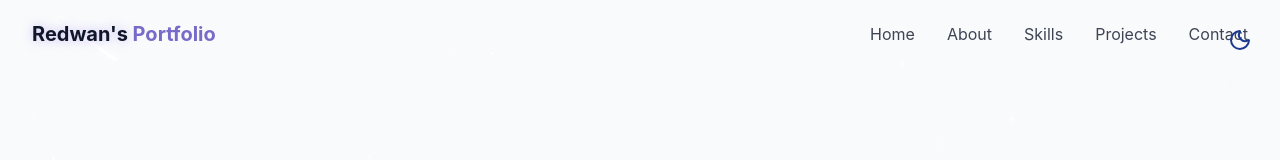
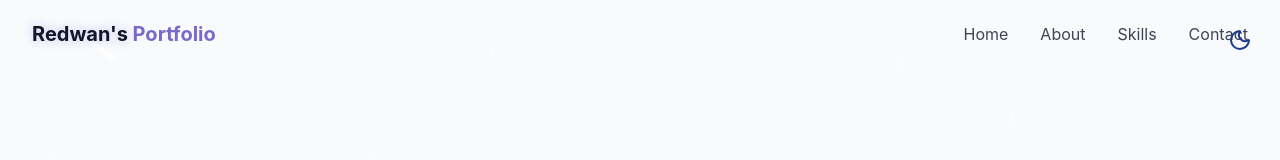
Before and after one commit to devSecRedwan/portfolio-devOps, a React app: page / in a window 1280 px wide. Shown: the top 160 px of the page. Built offline with nearby package versions, Linux system fonts and the light colour scheme; the HTML template or start-up script is replaced by a standard one.

Commit message:
update navbar

```diff
--- a/src/components/Navbar.jsx
+++ b/src/components/Navbar.jsx
@@ -6,7 +6,7 @@ const navItems = [
   { name: "Home", href: "#hero" },
   { name: "About", href: "#about" },
   { name: "Skills", href: "#skills" },
-  { name: "Projects", href: "#projects" },
+  // { name: "Projects", href: "#projects" },
   { name: "Contact", href: "#contact" },
 ];
 
```
